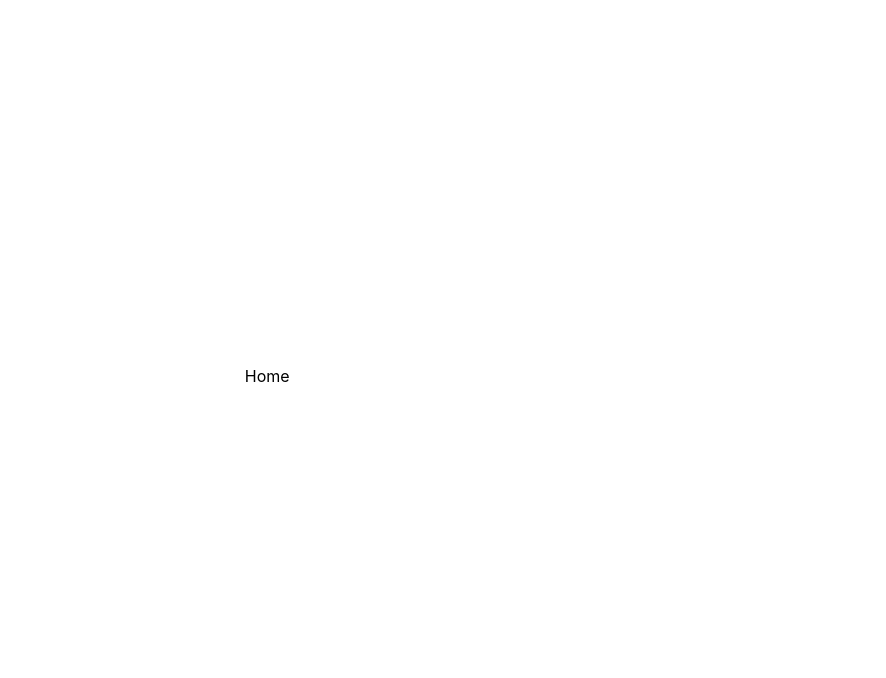
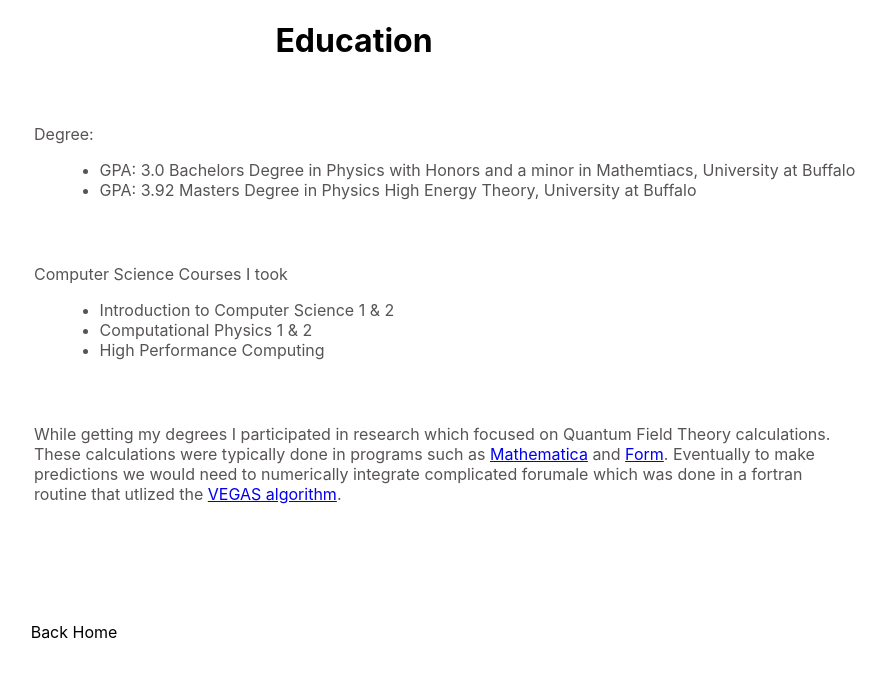
Before and after one commit to MSchiavi/personal_website, a React (Create React App) app: page /education in a window 1280 px wide. Shown: the top 678 px of the page, without its empty margins (286-1172 px from the left). Built offline with nearby package versions, Linux system fonts and the light colour scheme.

Commit message:
education v1 done

```diff
--- a/src/App.css
+++ b/src/App.css
@@ -6,7 +6,7 @@
 nav{
   background:white;
   position: absolute;
-  margin-left: 36%;
+  margin-left: 25%;
   margin-top: 25%;
   background: transparent;
 }
@@ -15,12 +15,8 @@ nav{
   list-style: none;
   text-decoration: none;
 }
-/* }:hover {
-  color: grey;
-  text-decoration: underline
-} */
 
-li:hover{
+.myLi:hover{
   color:grey;
   text-decoration: underline
 }
--- a/src/App.tsx
+++ b/src/App.tsx
@@ -3,6 +3,8 @@ import Nav from './Nav';
 import About from './About';
 import Literature from './Literature';
 import Home from './Home';
+import Projects from './Projects'
+import Education from './Education'
 import './App.css';
 import { BrowserRouter as Router, Route, Switch } from 'react-router-dom';
 
@@ -15,6 +17,8 @@ function App() {
       <Route path ="/" exact component={Home}/>
       <Route path ="/about" component={About}/>
       <Route path ="/literature" component={Literature} />
+      <Route path ="/projects" component={Projects} />
+      <Route path ="/education" component={Education} />
       </Switch>
     </div>
     </Router>
--- /dev/null
+++ b/src/Education.css
@@ -0,0 +1,12 @@
+.educationP{
+    text-align:left;
+    margin-left:25%;
+    margin-top:5%;
+    max-width:800px;
+    color: rgb(88, 84, 84);
+}
+.educationUL{
+    text-align:left;
+    margin-left:27%;
+    color: rgb(88, 84, 84);
+}
--- a/src/Education.tsx
+++ b/src/Education.tsx
@@ -1,11 +1,31 @@
 import React from 'react';
-import './App.css';
+import './Education.css';
 
 function Education() {
   return (
     <div>
         <h1>Education</h1>
+        <p className='educationP'>
+            Degree:
+        </p>
+        <ul className = "educationUL">
+            <li>GPA: 3.0 Bachelors Degree in Physics with Honors and a minor in Mathemtiacs, University at Buffalo</li>
+            <li>GPA: 3.92 Masters Degree in Physics High Energy Theory, University at Buffalo
+            </li>
+        </ul>
+        <p className='educationP'>
+            Computer Science Courses I took
+        </p>
+            <ul className = "educationUL">
+                <li>Introduction to Computer Science 1 & 2</li>
+                <li>Computational Physics 1 & 2</li>
+                <li>High Performance Computing</li>
+            </ul>
+        <p className='educationP'>
+            While getting my degrees I participated in research which focused on Quantum Field Theory calculations. These calculations were typically done in programs such as <a href="https://www.wolfram.com/mathematica/">Mathematica</a> and <a href="https://en.wikipedia.org/wiki/FORM_(symbolic_manipulation_system)">Form</a>. Eventually to make predictions we would need to numerically integrate complicated forumale which was done in a fortran routine that utlized the <a href="https://en.wikipedia.org/wiki/VEGAS_algorithm">VEGAS algorithm</a>.
+        </p>
     </div>
+
   );
 }
 
--- a/src/Home.css
+++ b/src/Home.css
@@ -1,4 +1,4 @@
-p{
+.homeP{
     text-align:center;
     max-width:400px;
     margin-left:auto;
--- a/src/Home.tsx
+++ b/src/Home.tsx
@@ -9,14 +9,14 @@ function Home() {
     <h1>
       Matthew Schiavi
     </h1>
-    <p id="info">
+    <p className="homeP" id="info">
       Hi my name is Matt. I am currently a Full Stack Engineer working on <a href="http://www.gritseed.com/">GritSeed</a> which is an engagement platform to recruit and retain.
     </p>
-    <p>
+    <p className="homeP">
         My educational background is in Scientific Computing but I have since branched out to more traditional web development. I enjoy working on large projects that tend to be more complex and hold my interest. A challenging problem is a problem worth working on.
     </p>
-    <p>
-        You can find my Resume <a> Resume</a>
+    <p className="homeP">
+        You can find my Resume <a> here</a>.
     </p>
   </div>
   );
--- a/src/Nav.tsx
+++ b/src/Nav.tsx
@@ -5,24 +5,47 @@ import {Link, useLocation} from 'react-router-dom';
 function Nav() {
     const linkStyle = {
         color: 'black',padding:'30px',textDecoration:'none'
-    }
+    };
+    const navStyleEducation = {
+        marginTop: '160%', marginLeft: '-50%'
+    };
+    const navStyleLiterature = {
+
+    };
     const isHome = useLocation().pathname === '/';
+    const isEducation = useLocation().pathname ==='/education';
+    const isLiterature = useLocation().pathname ==='/literature'
   return (
-      <nav>
+      <nav >
           <ul className='nav-Links'>
-            {!isHome &&
+            {!isHome && !isEducation && !isLiterature  &&
                 <Link style = {linkStyle} to='/'>
-                    <li>Home</li>
+                    <li className="myLi">Home</li>
+                </Link>
+            }
+            {isEducation &&
+                <Link style = {{...linkStyle,...navStyleEducation}} to='/'>
+                    <li className="myLi"> Back Home</li>
+                </Link>
+            }
+            {isLiterature &&
+                <Link style = {{...linkStyle,...navStyleLiterature}} to='/'>
+                    <li className="myLi"> Back Home</li>
                 </Link>
             }
             {isHome &&
-                <Link style={linkStyle} to='/about'>
-                    <li>About</li>
+                <Link style={linkStyle}  to ='/education'>
+                    <li className="myLi">Education</li>
                 </Link>
             }
             {isHome &&
-                <Link style={linkStyle}  to ='/Literature'>
-                    <li>Literature</li>
+                <Link style={linkStyle}  to ='/literature'>
+                    <li className="myLi">Literature</li>
+                </Link>
+            }
+            {isHome &&
+                <Link style={linkStyle} to='/projects'>
+                    <li className="myLi">Projects</li>
                 </Link>
             }
           </ul>
```
